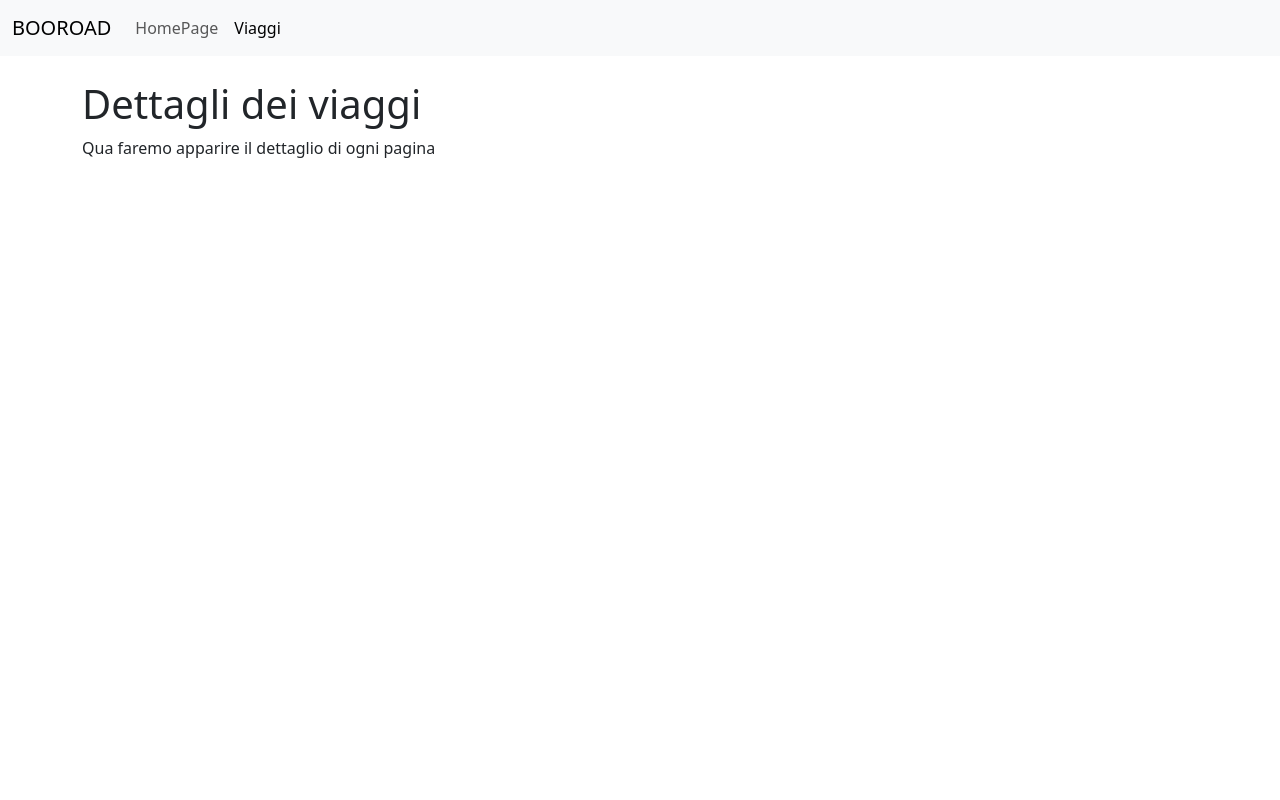
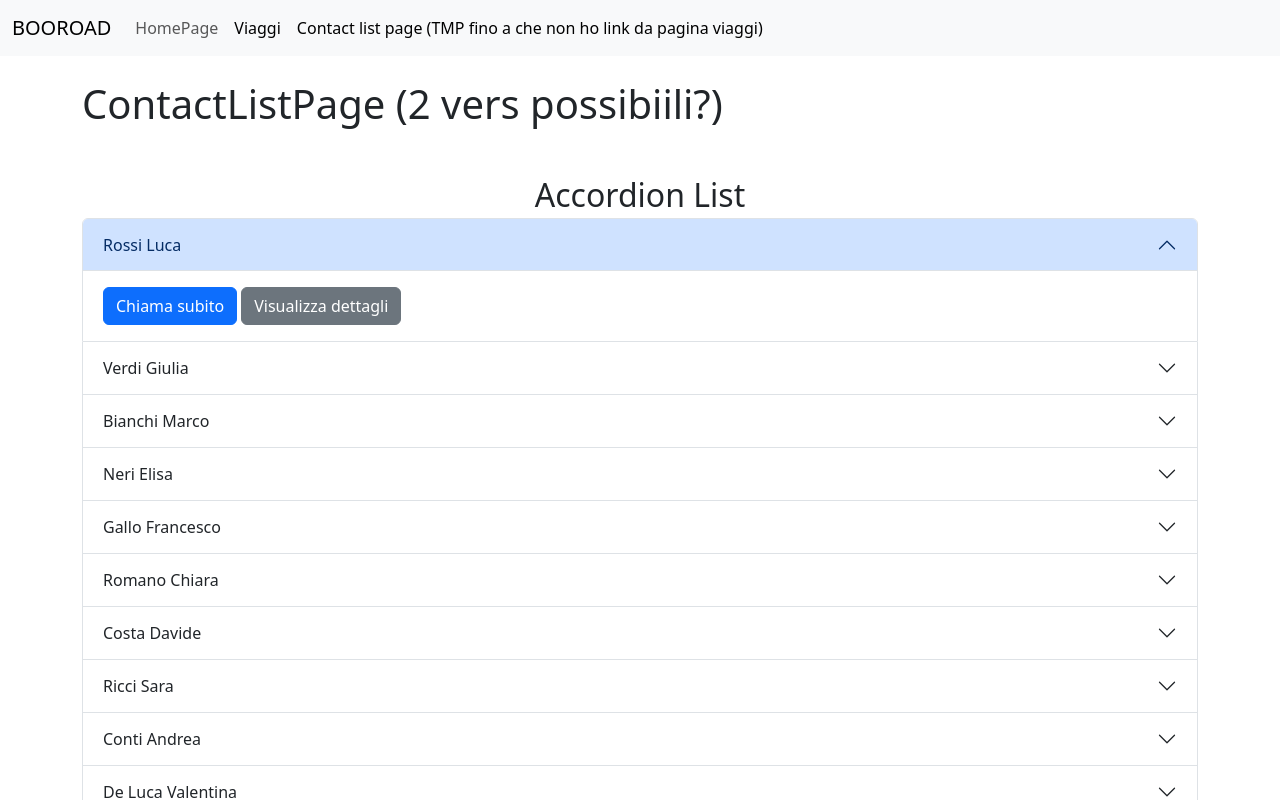
Before and after one commit to VoilaSecari/webapp-viaggi-softskill, a React (Vite) app: page /viaggi/contatti in a window 1280 px wide. Shown: the top 800 px of the page. Built offline with nearby package versions, Linux system fonts and the light colour scheme.

Commit message:
creazione base pagina ContactList - setup per Bootstrap JS e per importazioni clients necessari alla pagina - impaginazione delle informazioni di base secondo due possibili varianti

```diff
--- a/src/App.jsx
+++ b/src/App.jsx
@@ -5,6 +5,7 @@ import Navbar from "./assets/pages/Navbar";
 import HomePage from "./assets/pages/Homepage";
 import TravelDetailPage from "./assets/pages/viaggi/TravelDetailPage";
 import TravelListPage from "./assets/pages/viaggi/TravelListPage";
+import ContactListPage from "./assets/pages/viaggi/ContactListPage";
 
 export default function App() {
   return (
@@ -15,6 +16,7 @@ export default function App() {
         <Route path="/viaggi">
           <Route path="" element={<TravelListPage />} />
           <Route path=":id" element={<TravelDetailPage />} />
+          <Route path="/viaggi/contatti" element={<ContactListPage />} />
         </Route>
       </Routes>
     </BrowserRouter>
--- a/src/assets/data/clients.js
+++ b/src/assets/data/clients.js
@@ -240,3 +240,5 @@ const clients = [
     fiscalCode: "CRSVNC93H22G274A",
   },
 ];
+
+export default clients;
--- a/src/assets/pages/Navbar.jsx
+++ b/src/assets/pages/Navbar.jsx
@@ -30,6 +30,11 @@ export default function Navbar() {
                 Viaggi
               </NavLink>
             </li>
+            <li className="nav-item">
+              <NavLink to="/viaggi/contatti" className="nav-link">
+                Contact list page (TMP fino a che non ho link da pagina viaggi)
+              </NavLink>
+            </li>
           </ul>
         </div>
       </div>
--- /dev/null
+++ b/src/assets/pages/viaggi/ContactListPage.jsx
@@ -0,0 +1,197 @@
+import clients from "../../data/clients"
+
+export default function ContactListPage ({ }) {
+
+
+    // const clients
+    console.log(clients);
+
+
+    return (
+        <div className="container">
+            <h1 className="mt-4">
+                ContactListPage (2 vers possibiili?)
+            </h1>
+
+
+
+            {
+                clients &&
+                <>
+                    <h2 className="text-center mt-5 mb-1">
+                        Accordion List
+                    </h2>
+                    <div className="accordion" id="accordionList">
+
+                        {
+                            clients.map((client, index) => {
+                                return (
+                                    <div key={client.id} className="accordion-item">
+                                        <h2 className="accordion-header">
+                                            <button className={`accordion-button ${index === 0 ? "" : " collapsed"}`} type="button" data-bs-toggle="collapse" data-bs-target={`#collapse${client.id}`} aria-expanded={`${index === 0 ? "true" : "false"}`} aria-controls={`collapse${client.id}`}>
+                                                {client.surname} {client.name}
+                                            </button>
+                                        </h2>
+                                        <div id={`collapse${client.id}`} className={`accordion-collapse collapse ${index === 0 ? " show" : ""}`} data-bs-parent="#accordionList">
+                                            <div className="accordion-body">
+                                                 <a href={`tel:${client.phone}`} className="btn btn-primary me-1">
+                                                    Chiama subito
+                                                </a>
+                                                <a href="#" className="btn btn-secondary">
+                                                    Visualizza dettagli
+                                                </a>
+                                            </div>
+                                        </div>
+                                    </div>
+                                )
+                            })
+                        }
+
+                    </div>
+
+
+
+
+
+                    <h2 className="text-center mt-5 mb-1">
+                        Table list
+                    </h2>
+                    <table className="table table-striped table-bordered table-hover" id="tableList">
+                        <thead>
+                            <tr>
+                                <th scope="col">
+                                    #ID
+                                </th>
+                                {/* <th scope="col w-100"> */}
+                                <th scope="col w-100" style={{width: "100%"}}>
+                                    Name
+                                </th>
+                                <th scope="col">
+                                    Actions
+                                </th>
+                            </tr>
+                        </thead>
+                        <tbody>
+                            {
+                                clients.map((client, index) => {
+                                    return (
+                                        <tr key={client.id}>
+                                            <th scope="row">
+                                                {client.id}
+                                            </th>
+                                            <td>
+                                                {client.surname} {client.name}
+                                            </td>
+                                            <td>
+                                                <div className="text-nowrap">
+                                                    <a href={`tel:${client.phone}`} className="btn btn-primary me-1">
+                                                        Chiama subito
+                                                    </a>
+                                                    <a href="#" className="btn btn-secondary">
+                                                        Visualizza dettagli
+                                                    </a>
+                                                </div>
+                                            </td>
+                                        </tr>
+                                    )
+                                })
+                            }
+                        </tbody>
+                    </table>
+                </>
+            }
+
+
+
+
+            {/* <h2 className="text-center mt-3 mb-1">
+                Accordion List
+            </h2>
+            <div className="accordion" id="accordionList">
+                <div className="accordion-item">
+                    <h2 className="accordion-header">
+                        <button className="accordion-button" type="button" data-bs-toggle="collapse" data-bs-target="#collapseOne" aria-expanded="true" aria-controls="collapseOne">
+                            Accordion Item #1
+                        </button>
+                    </h2>
+                    <div id="collapseOne" className="accordion-collapse collapse show" data-bs-parent="#accordionList">
+                        <div className="accordion-body">
+                            <strong>This is the first item’s accordion body.</strong> It is shown by default, until the collapse plugin adds the appropriate classes that we use to style each element. These classes control the overall appearance, as well as the showing and hiding via CSS transitions. You can modify any of this with custom CSS or overriding our default variables. It’s also worth noting that just about any HTML can go within the <code>.accordion-body</code>, though the transition does limit overflow.
+                        </div>
+                    </div>
+                </div>
+                <div className="accordion-item">
+                    <h2 className="accordion-header">
+                        <button className="accordion-button collapsed" type="button" data-bs-toggle="collapse" data-bs-target="#collapseTwo" aria-expanded="false" aria-controls="collapseTwo">
+                            Accordion Item #2
+                        </button>
+                    </h2>
+                    <div id="collapseTwo" className="accordion-collapse collapse" data-bs-parent="#accordionList">
+                        <div className="accordion-body">
+                            <strong>This is the second item’s accordion body.</strong> It is hidden by default, until the collapse plugin adds the appropriate classes that we use to style each element. These classes control the overall appearance, as well as the showing and hiding via CSS transitions. You can modify any of this with custom CSS or overriding our default variables. It’s also worth noting that just about any HTML can go within the <code>.accordion-body</code>, though the transition does limit overflow.
+                        </div>
+                    </div>
+                </div>
+            </div>
+
+
+
+
+            <h2 className="text-center mt-3 mb-1">
+                Table list
+            </h2>
+            <table className="table table-striped table-bordered table-hover" id="tableList">
+                <thead>
+                    <tr>
+                        <th scope="col">
+                            #
+                        </th>
+                        <th scope="col">
+                            First
+                        </th>
+                        <th scope="col">
+                            Last
+                        </th>
+                        <th scope="col">
+                            Handle
+                        </th>
+                    </tr>
+                </thead>
+                <tbody>
+                    <tr>
+                        <th scope="row">
+                            1
+                        </th>
+                        <td>
+                            Mark
+                        </td>
+                        <td>
+                            Otto
+                        </td>
+                        <td>
+                            @mdo
+                        </td>
+                    </tr>
+                    <tr>
+                        <th scope="row">
+                            2
+                        </th>
+                        <td>
+                            Jacob
+                        </td>
+                        <td>
+                            Thornton
+                        </td>
+                        <td>
+                            @fat
+                        </td>
+                    </tr>
+                </tbody>
+            </table> */}
+
+
+
+
+        </div>
+    );
+}
--- a/src/main.jsx
+++ b/src/main.jsx
@@ -3,4 +3,6 @@ import "./index.css";
 import "bootstrap/dist/css/bootstrap.min.css";
 import App from "./App.jsx";
 
+import * as bootstrap from "bootstrap"
+
 createRoot(document.getElementById("root")).render(<App />);
```
